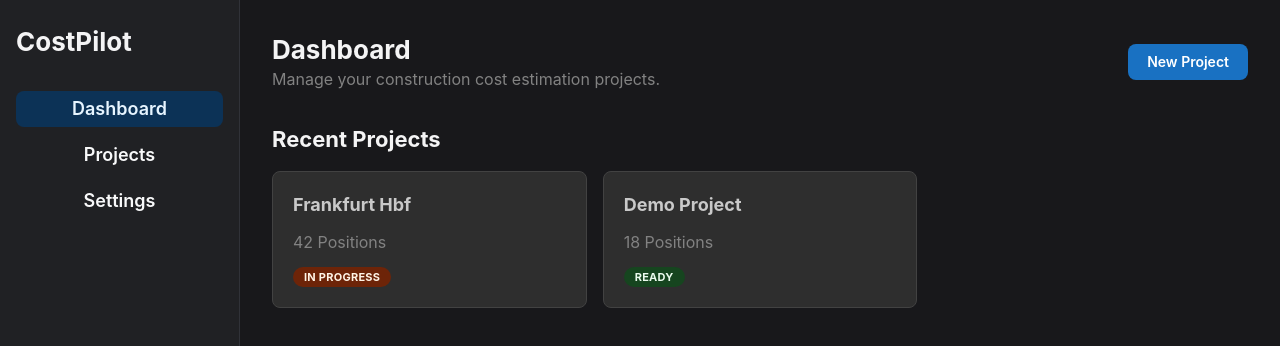
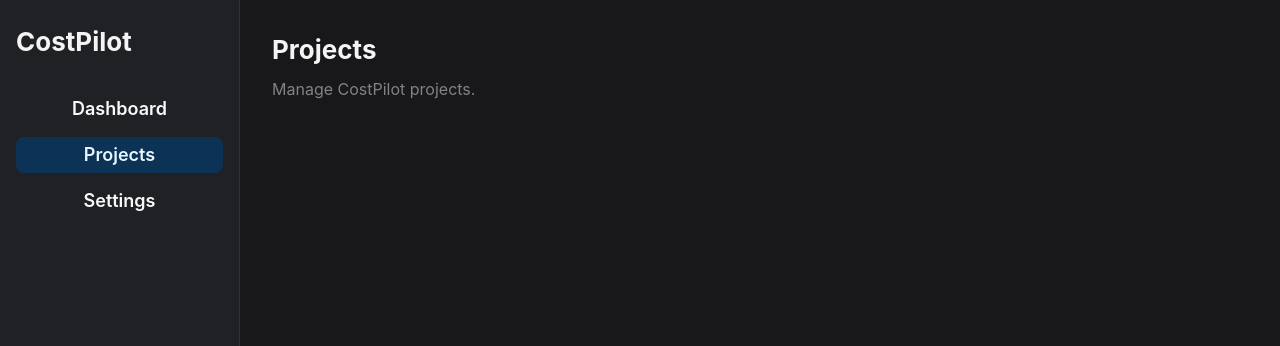
Before and after one commit to ilinwgl/costpilot-frontend, a React (Vite) app: page / in a window 1280 px wide. Both pictures are taken after a click on the button "Projects". Shown: the top 346 px of the page. Built offline with nearby package versions, Linux system fonts and the light colour scheme.

Commit message:
feat: add sidebar click function

```diff
--- a/src/app.tsx
+++ b/src/app.tsx
@@ -1,13 +1,36 @@
+import { useState } from "react";
+
 import Sidebar from "./components/sidebar";
 import DashboardPage from "./pages/dashboard-page";
+import ProjectsPage from "./pages/projects-page";
+import SettingsPage from "./pages/settings-page";
 
 function App() {
+  const [activePage, setActivePage] = useState("dashboard");
+
+  function renderPage() {
+    switch (activePage) {
+      case "projects":
+        return <ProjectsPage />;
+
+      case "settings":
+        return <SettingsPage />;
+
+      case "dashboard":
+      default:
+        return <DashboardPage />;
+    }
+  }
+
   return (
     <div className="app-layout">
-      <Sidebar />
+      <Sidebar
+        activePage={activePage}
+        onPageChange={setActivePage}
+      />
 
       <main className="main-content">
-        <DashboardPage />
+        {renderPage()}
       </main>
     </div>
   );
--- a/src/components/sidebar.tsx
+++ b/src/components/sidebar.tsx
@@ -4,7 +4,15 @@
   Title,
 } from "@mantine/core";
 
-function Sidebar() {
+type SidebarProps = {
+  activePage: string;
+  onPageChange: (page: string) => void;
+};
+
+function Sidebar({
+    activePage,
+    onPageChange,
+}: SidebarProps) {
   return (
     <aside className="sidebar">
       <Title order={2} mb="xl">
@@ -13,28 +21,31 @@
 
       <Stack gap="xs">
         <Button
-          variant="light"
-          color="blue"
+          variant={activePage === "dashboard" ? "light" : "subtle"}
+          color={activePage === "dashboard" ? "blue" : "gray"}
           fullWidth
           fz={18}
+          onClick={() => onPageChange("dashboard")}
         >
           Dashboard
         </Button>
 
         <Button
-          variant="subtle"
-          color="gray"
+          variant={activePage === "projects" ? "light" : "subtle"}
+          color={activePage === "projects" ? "blue" : "gray"}
           fullWidth
           fz={18}
+          onClick={() => onPageChange("projects")}
         >
           Projects
         </Button>
 
         <Button
-          variant="subtle"
-          color="gray"
+          variant={activePage === "settings" ? "light" : "subtle"}
+          color={activePage === "settings" ? "blue" : "gray"}
           fullWidth
           fz={18}
+          onClick={() => onPageChange("settings")}
         >
           Settings
         </Button>
--- /dev/null
+++ b/src/pages/projects-page.tsx
@@ -0,0 +1,14 @@
+import { Text, Title } from "@mantine/core";
+
+function ProjectsPage() {
+  return (
+    <>
+      <Title order={2}>Projects</Title>
+      <Text c="dimmed" mt="xs">
+        Manage CostPilot projects.
+      </Text>
+    </>
+  );
+}
+
+export default ProjectsPage;
--- /dev/null
+++ b/src/pages/settings-page.tsx
@@ -0,0 +1,14 @@
+import { Text, Title } from "@mantine/core";
+
+function SettingsPage() {
+  return (
+    <>
+      <Title order={2}>Settings</Title>
+      <Text c="dimmed" mt="xs">
+        Configure CostPilot.
+      </Text>
+    </>
+  );
+}
+
+export default SettingsPage;
```
